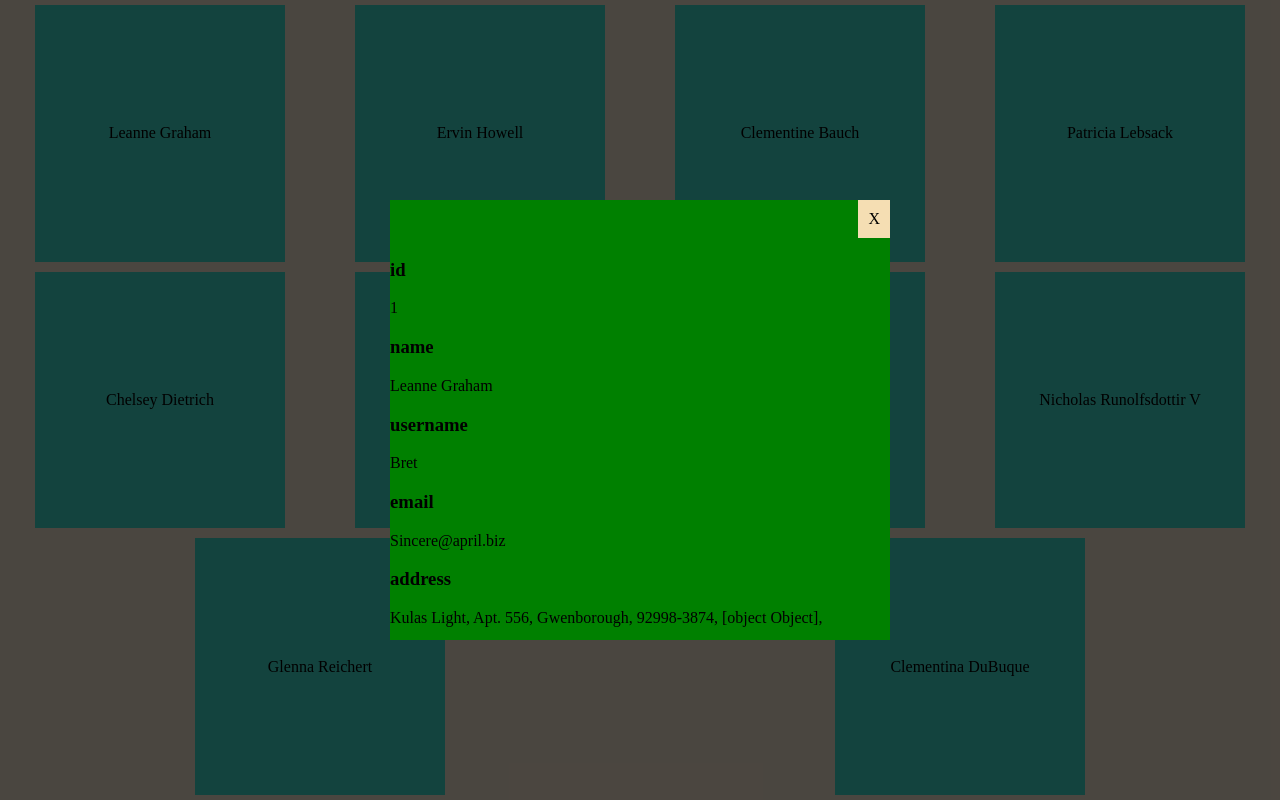
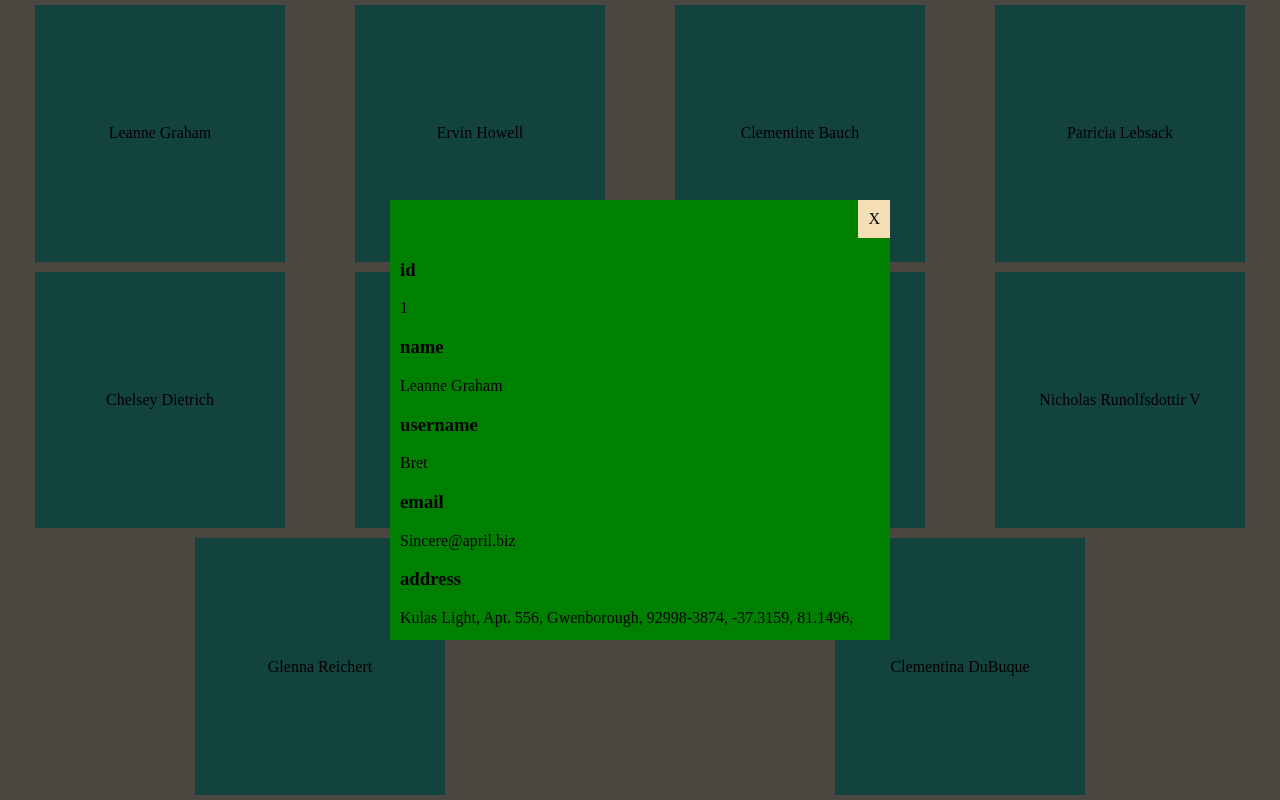
Before and after one commit to Muhammad-Bilal-code/10UserJson, a plain HTML site: page index.html in a window 1280 px wide. Both pictures are taken after a click on the element "Leanne Graham". Drawn offline with Linux system fonts and the light colour scheme.

Commit message:
Add files via upload

```diff
--- a/app.js
+++ b/app.js
@@ -273,9 +273,22 @@ var title;
                             var para = document.createElement("p");
                          cont.appendChild(para)
                             for(var key1 in objKeys[objKey]){
-                                var span = document.createElement("span");
+                                // console.log(typeof objKeys[objKey][key1] + "bilal")
+                                if(typeof objKeys[objKey][key1] === "object"){
+                                  for(var key2 in objKeys[objKey][key1]){
+                                    console.log("test123")
+                                    var span = document.createElement("span");
+                                    para.appendChild(span);
+                                    span.innerText = objKeys[objKey][key1][key2] + ", ";
+                                  }
+                                }
+                                else{
+                                  var span = document.createElement("span");
                                 para.appendChild(span);
-                                span.innerText = objKeys[objKey][key1] + ", "
+                                  span.innerText = objKeys[objKey][key1] + ", " ;
+
+                                }
+
                             }
                         }
                         else{
--- a/index.html
+++ b/index.html
@@ -65,6 +65,7 @@
     height: 100%;
     padding-top: 40px;
     overflow-y: scroll;
+    padding-left: 10px;
 }
 .modal-main {
     display: none;
```
